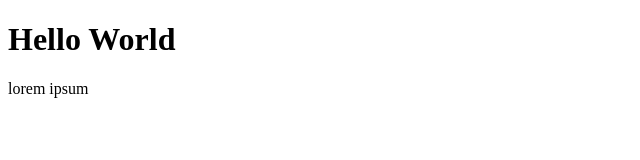
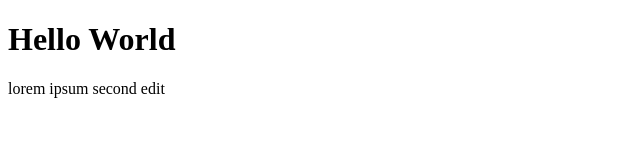
Before and after one commit to Ali-Stat93/Structure, a plain HTML site: page index.html in a window 1280 px wide. Shown: the full height of the page, 0-640 px from the left. Drawn offline with Linux system fonts and the light colour scheme.

Commit message:
update index.html

```diff
--- a/index.html
+++ b/index.html
@@ -10,6 +10,7 @@
     <h1>Hello World</h1>
     <p>
       lorem ipsum
+      second edit
     </p>
   </body>
 </html>
```
